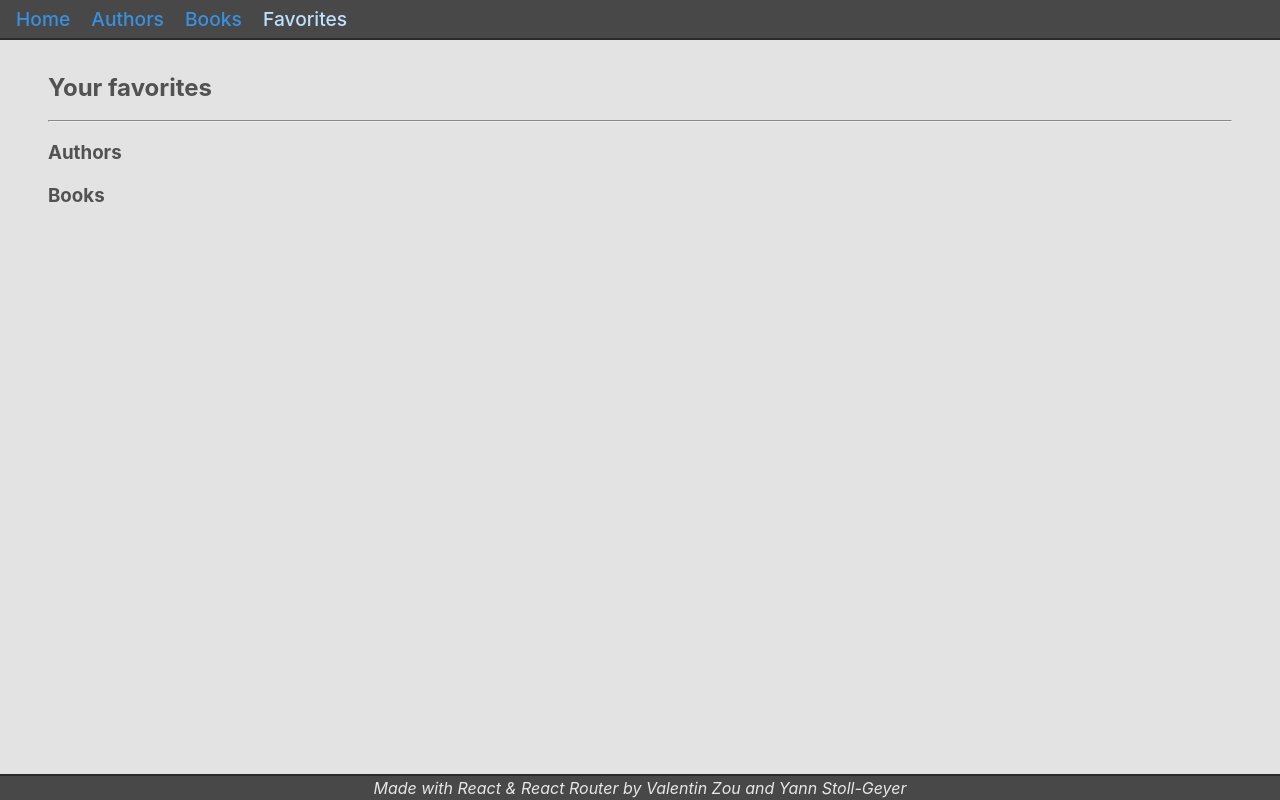
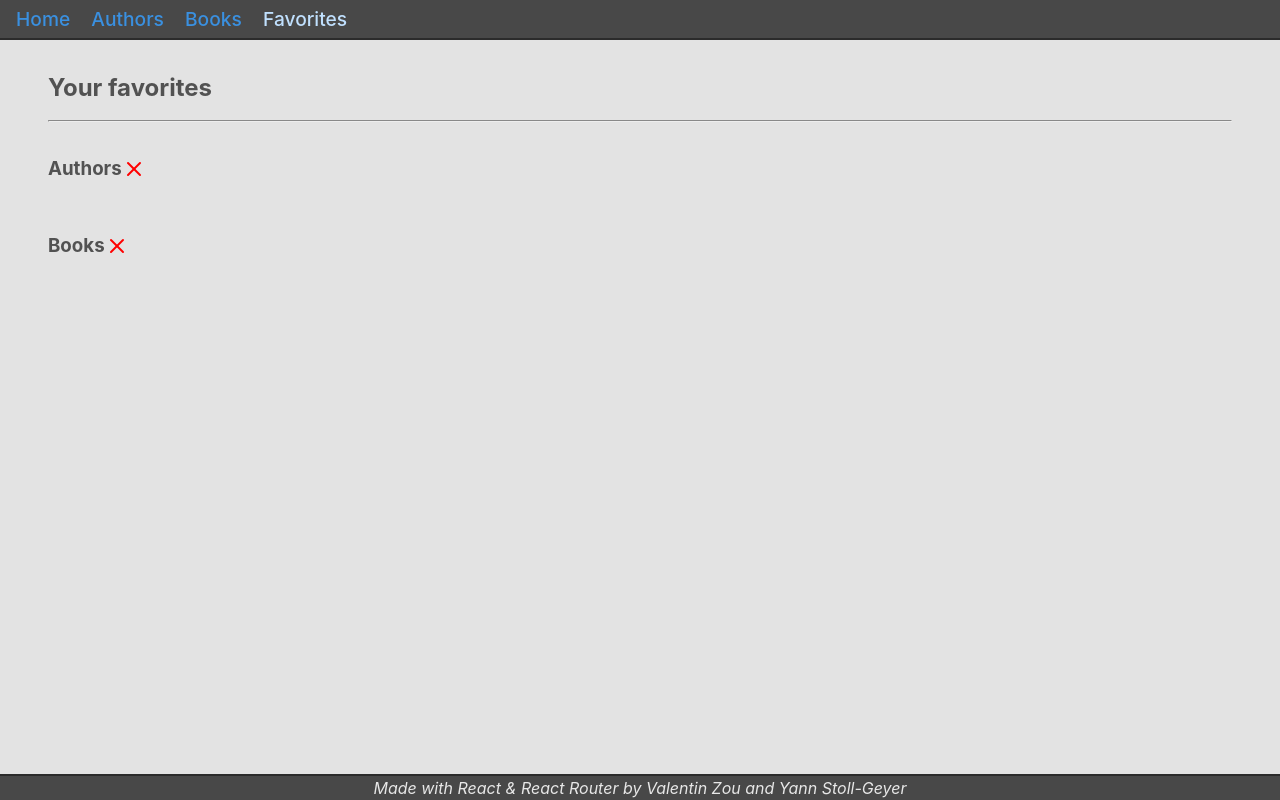
Before and after one commit to Redstoner507/web-book-client, a React (Vite) app: page /favorites in a window 1280 px wide. Built offline with nearby package versions, Linux system fonts and the light colour scheme.

Commit message:
Ajout de boutons pour supprimer tous les favoris

```diff
--- a/src/routes/favorites.tsx
+++ b/src/routes/favorites.tsx
@@ -1,6 +1,7 @@
 import { NavLink } from "react-router";
 import { useLocalStorage } from "../favoritesStorage";
 import type { Author, Book } from "../types";
+import { X } from "lucide-react";
 
 export function Favorites() {
     const authorsStorage = useLocalStorage<Author>("authors", []);
@@ -10,7 +11,16 @@ export function Favorites() {
         <div id="info">
             <h2>Your favorites</h2>
             <hr />
-            <h3>Authors</h3>
+            <h3 style={{ display: "inline-flex" }}>
+                Authors{" "}
+                <X
+                    color={"red"}
+                    fill={"red"}
+                    onClick={() => {
+                        booksStorage.clear();
+                    }}
+                />
+            </h3>
             <ul>
                 {authorsStorage.list.map((author) => {
                     return (
@@ -22,7 +32,16 @@ export function Favorites() {
                     );
                 })}
             </ul>
-            <h3>Books</h3>
+            <h3 style={{ display: "inline-flex" }}>
+                Books{" "}
+                <X
+                    color={"red"}
+                    fill={"red"}
+                    onClick={() => {
+                        booksStorage.clear();
+                    }}
+                />
+            </h3>
             <ul>
                 {booksStorage.list.map((book) => {
                     return (
```
